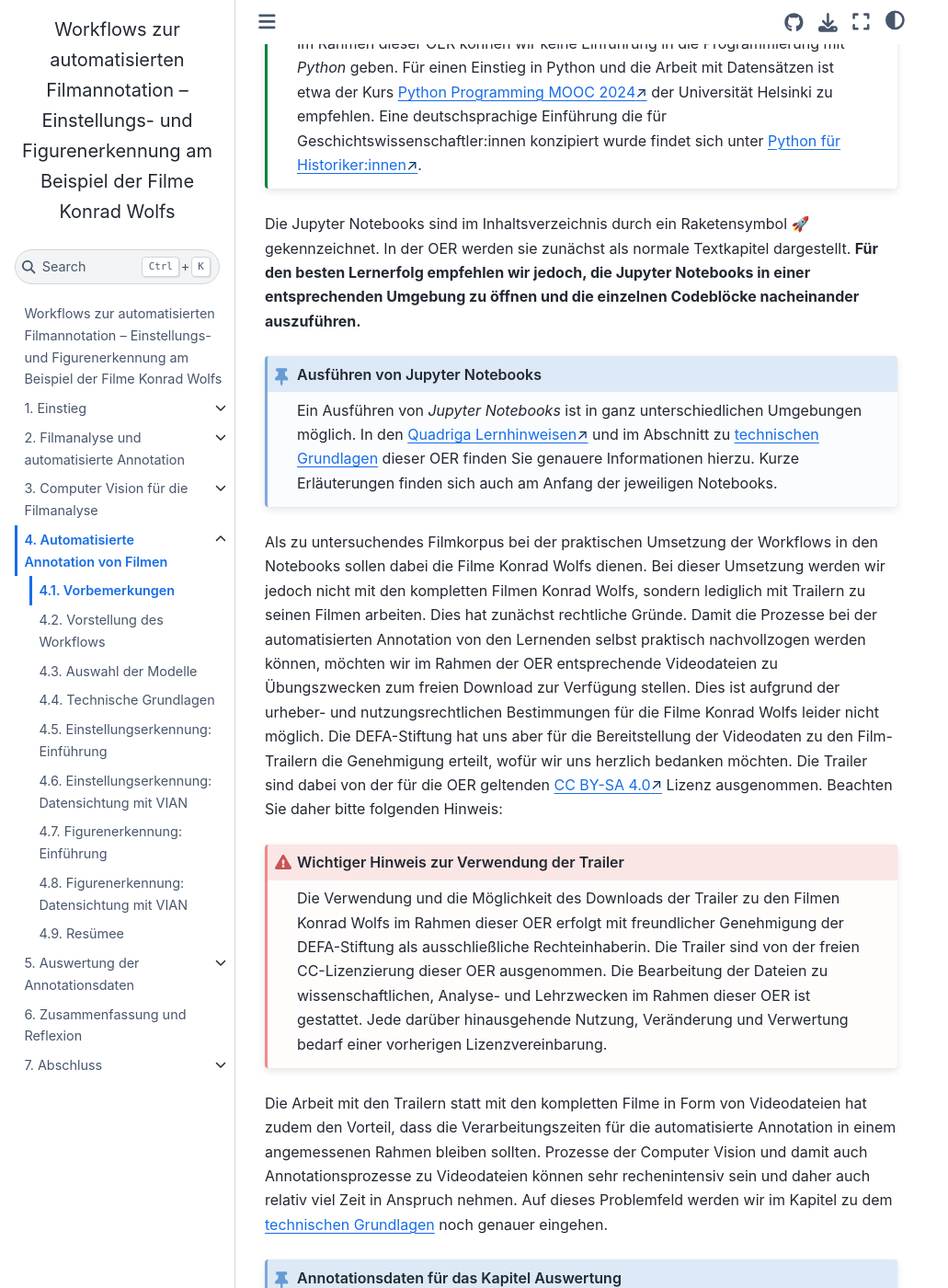
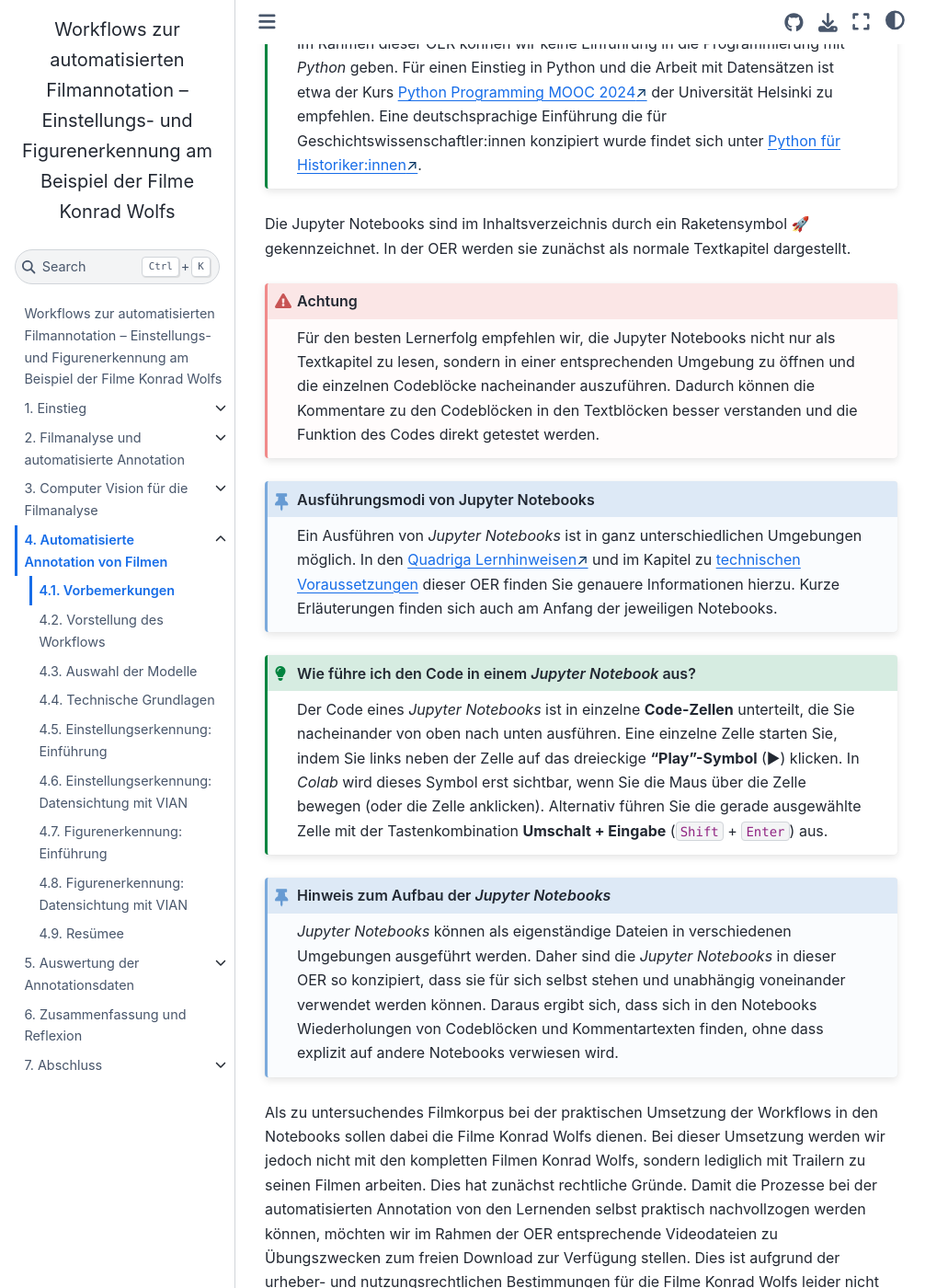
Before and after one commit to quadriga-dk/Bewegtes-Bild-Fallstudie-4, a Jupyter Book: the page built from annotation/intro.md, in a window 1280 px wide and 1400 px high, scrolled down 1037 px. Shown: the whole window at 92% size, without its empty margins (0-1031 px from the left). Built offline with Jupyter Book 1.0.4 settings and Sphinx 7.4.7 and the Sphinx Book theme 1.1.4, drawn with Linux system fonts in a browser that asks for light colours; pages that are not in the unit, such as notebooks, are missing from menus; some of the changed text lies outside the part shown.

Commit message:
Update intro.md

````diff
--- a/annotation/intro.md
+++ b/annotation/intro.md
@@ -19,12 +19,30 @@ Im Rahmen dieser OER können wir keine Einführung in die Programmierung mit *Py
 
 ```
 
-Die Jupyter Notebooks sind im Inhaltsverzeichnis durch ein Raketensymbol 🚀 gekennzeichnet. In der OER werden sie zunächst als normale Textkapitel dargestellt. **Für den besten Lernerfolg empfehlen wir jedoch, die Jupyter Notebooks in einer entsprechenden Umgebung zu öffnen und die einzelnen Codeblöcke nacheinander auszuführen.**
+Die Jupyter Notebooks sind im Inhaltsverzeichnis durch ein Raketensymbol 🚀 gekennzeichnet. In der OER werden sie zunächst als normale Textkapitel dargestellt.
 
-```{admonition} Ausführen von Jupyter Notebooks
+```{admonition} Achtung
+:class: caution
+ Für den besten Lernerfolg empfehlen wir, die Jupyter Notebooks nicht nur als Textkapitel zu lesen, sondern in einer entsprechenden Umgebung zu öffnen und die einzelnen Codeblöcke nacheinander auszuführen. Dadurch können die Kommentare zu den Codeblöcken in den Textblöcken besser verstanden und die Funktion des Codes direkt getestet werden.
+```
+
+
+```{admonition} Ausführungsmodi von Jupyter Notebooks
 :class: hinweis
 
-Ein Ausführen von *Jupyter Notebooks* ist in ganz unterschiedlichen Umgebungen möglich. In den <a href="https://quadriga-dk.github.io/QUADRIGA-Learners-Manual/nutzung/ausf%C3%BChrungsmodi.html" class="external-link" target="_blank">Quadriga Lernhinweisen</a> und im Abschnitt zu [technischen Grundlagen](../annotation/technik.md#ausfuhrungsmodi) dieser OER finden Sie genauere Informationen hierzu. Kurze Erläuterungen finden sich auch am Anfang der jeweiligen Notebooks.
+Ein Ausführen von *Jupyter Notebooks* ist in ganz unterschiedlichen Umgebungen möglich. In den <a href="https://quadriga-dk.github.io/QUADRIGA-Learners-Manual/nutzung/ausf%C3%BChrungsmodi.html" class="external-link" target="_blank">Quadriga Lernhinweisen</a> und im Kapitel zu [technischen Voraussetzungen](../einstieg/technische-voraussetzungen.md#nutzungs-modi) dieser OER finden Sie genauere Informationen hierzu. Kurze Erläuterungen finden sich auch am Anfang der jeweiligen Notebooks.
+
+```
+
+```{admonition} Wie führe ich den Code in einem *Jupyter Notebook* aus?
+:class: tip
+Der Code eines *Jupyter Notebooks* ist in einzelne **Code-Zellen** unterteilt, die Sie nacheinander von oben nach unten ausführen. Eine einzelne Zelle starten Sie, indem Sie links neben der Zelle auf das dreieckige **"Play"-Symbol** (▶) klicken. In *Colab* wird dieses Symbol erst sichtbar, wenn Sie die Maus über die Zelle bewegen (oder die Zelle anklicken). Alternativ führen Sie die gerade ausgewählte Zelle mit der Tastenkombination **Umschalt + Eingabe** (`Shift` + `Enter`) aus.
+```
+
+```{admonition} Hinweis zum Aufbau der *Jupyter Notebooks*
+:class: hinweis
+
+*Jupyter Notebooks* können als eigenständige Dateien in verschiedenen Umgebungen ausgeführt werden. Daher sind die *Jupyter Notebooks* in dieser OER so konzipiert, dass sie für sich selbst stehen und unabhängig voneinander verwendet werden können. Daraus ergibt sich, dass sich in den Notebooks Wiederholungen von Codeblöcken und Kommentartexten finden, ohne dass explizit auf andere Notebooks verwiesen wird.
 
 ```
 
@@ -48,16 +66,10 @@ Als Annotatiosdaten ergeben sich Angaben zu Beginn, Ende und Länge von Einstell
 
 In den nun folgenden Abschnitten legen wir zunächst die allgemeinen Schritte unseres Workflows zur Einstellungs- und Figurenerkennung dar, bevor genauer auf die Auswahl der verwendeten vortrainierten Analysemodelle eingegangen wird. Auf die Erläuterung der notwendigen technischen Grundlagen folgen die Abschnitte in denen zunächst die Einstellungserkennung durchgeführt wird, die sich in eine Einführung, ein Abschnitt mit dem entsprechenden Python Code in Form eines *Jupyter Notebooks* und die Sichtung der Annotationsergebnisse mit VIAN aufgliedern. Darauf folgen die Abschnitte zur Figurenerkennung, ebenfalls mit Einführung, Code und Sichtung.
 
-Prinzipiell ist eine automatisierte Annotation von Filmen auch mit bereits existierenden Softwarelösungen und Tools möglich. In VIAN ist z.B. die automatisierte Erkennung von Einstellungen integriert und <a href="https://service.tib.eu/tibava" class="external-link" target="_blank">TIB-AV-Analytics (TIB-AV-A)</a> vereint in einer Weboberfläche diverse automatisierte Annotationsmöglichkeiten mithilfe unterschiedlicher Analysemodelle, so z.B. auch die Erkennung von Figuren in Videodateien. Auf TIB-AV-Analytics wurde im Kapitel zu möglichen [Einsatzbereichen](../vision/einsatz.md) von Computer Vision für die Filmanalyse eingegangen, ebenso auf das <a href="https://github.com/distant-viewing/dvt" class="external-link" target="_blank">Distant Viewing Toolkit</a> von Taylor Arnold und Lauren Tilton.
+Prinzipiell ist eine automatisierte Annotation von Filmen auch mit bereits existierenden Softwarelösungen und Tools möglich. In VIAN ist z.B. die automatisierte Erkennung von Einstellungen integriert und <a href="https://service.tib.eu/tibava" class="external-link" target="_blank">TIB AV-Analytics (TIB-AV-A)</a> vereint in einer Weboberfläche diverse automatisierte Annotationsmöglichkeiten mithilfe unterschiedlicher Analysemodelle, so z.B. auch die Erkennung von Figuren in Videodateien. Auf TIB AV-Analytics wurde im Kapitel zu möglichen [Einsatzbereichen](../vision/einsatz.md) von Computer Vision für die Filmanalyse eingegangen, ebenso auf das <a href="https://github.com/distant-viewing/dvt" class="external-link" target="_blank">Distant Viewing Toolkit</a> von Taylor Arnold und Lauren Tilton.
 
 Der Vorteil solcher Tools und Softwarelösung ist die meist einfache Zugänglichkeit und Bedienbarkeit. Insbesondere Tools mit grafischen Benutzeroberflächen sind oft sehr intuitiv bedienbar und liefern schnell erste Ergebnisse. Der Nachteil ist jedoch, dass die konkreten Verfahren zur Analyse oft intransparent bleiben, also nicht immer klar ist, welche Modelle für die Erkennung bestimmter Eigenschaften auf welche Art und Weise verwendet wurden. Auch können einzelne wichtige Parameter wie Schwellenwerte in fertigen Softwarelösungen in der Regel nicht einfach selbst konfiguriert werden.
 
 Für unsere OER haben wir uns daher entschieden, den Fokus nicht auf die Bedienung einzelner Analysetools zu legen, sondern auf die Entwicklung von eigenen, für eine Fragestellung passenden Workflows - hier die Erkennung und Annotation von Einstellungen und Figuren in Filmen und Videos. Uns ist dabei wichtig, dass die hierfür notwendigen grundsätzlichen Abläufe und Funktionsweisen verstanden und erlernt werden. Daher arbeiten wird in der OER mit Python-Code und nicht mit fertigen Tools. Dies ermöglicht auch eine größere Kontrolle und Konfigurierbarkeit, indem verschiedene Parameter wie Schwellenwerte und Speicherorte selbst eingestellt werden können. Zudem ist transparent, welche Modelle aus welchen Gründen verwendet wurden und prinzipiell können diese Modelle auch durch andere, aktuellere oder für andere Fragestellungen passendere Modelle ausgetauscht werden. Nach dem Bearbeiten der entsprechenden Abschnitte der OER sollte es den Lernenden möglich sein, den vorliegenden Python-Code für eigene Annotationsprojekte zu nutzen und ggf. entsprechen zu adaptieren.
 
-```{admonition} Hinweis zum Aufbau der *Jupyter Notebooks*
-:class: hinweis
-
-*Jupyter Notebooks* können als eigenständige Dateien in verschiedenen Umgebungen ausgeführt werden. Daher sind die *Jupyter Notebooks* in dieser OER so konzipiert, dass sie für sich selbst stehen und unabhängig voneinander verwendet werden können. Daraus ergibt sich, dass sich in den Notebooks Wiederholungen von Codeblöcken und Kommentartexten finden, ohne dass explizit auf andere Notebooks verwiesen wird.
-
-```
 Im folgenden Abschnitt werden nun die Schritte des Workflows dargelegt.
````
